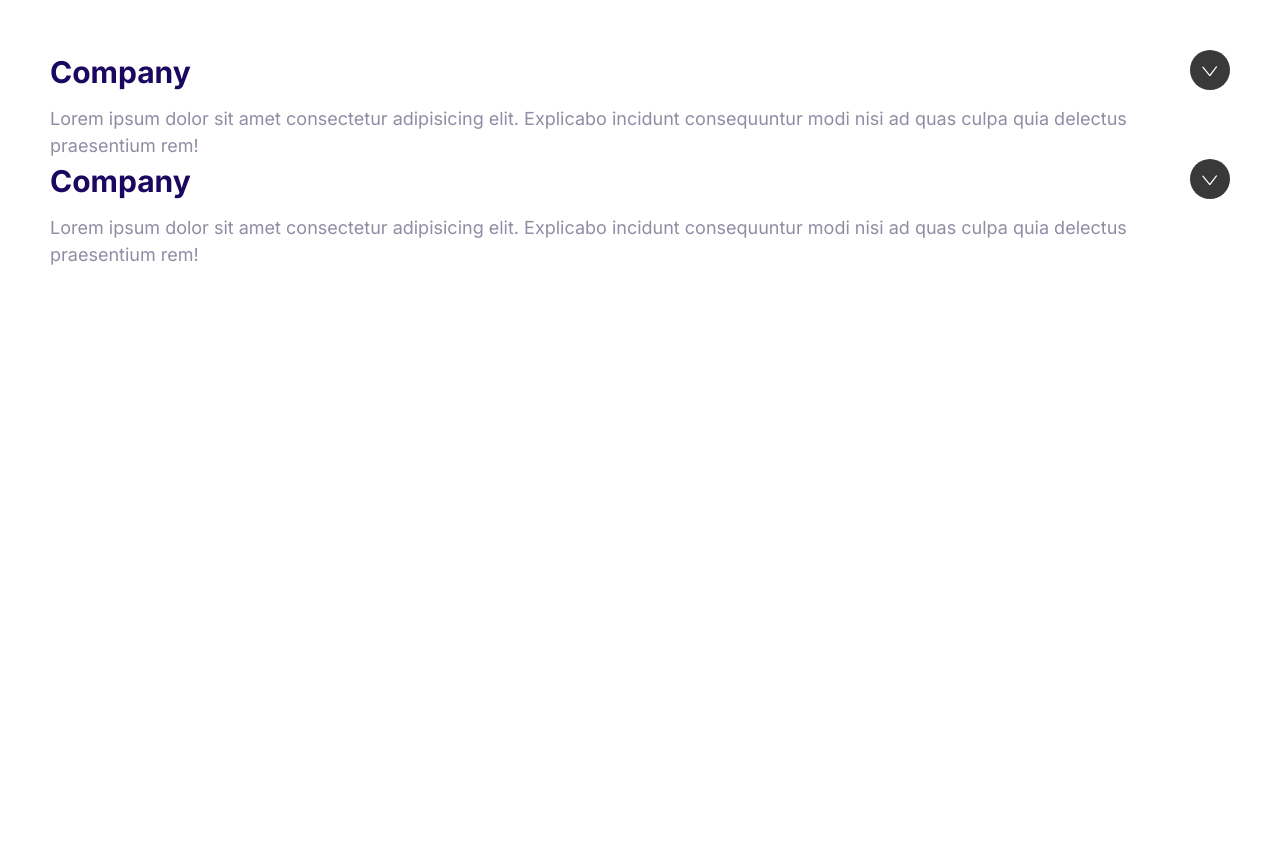
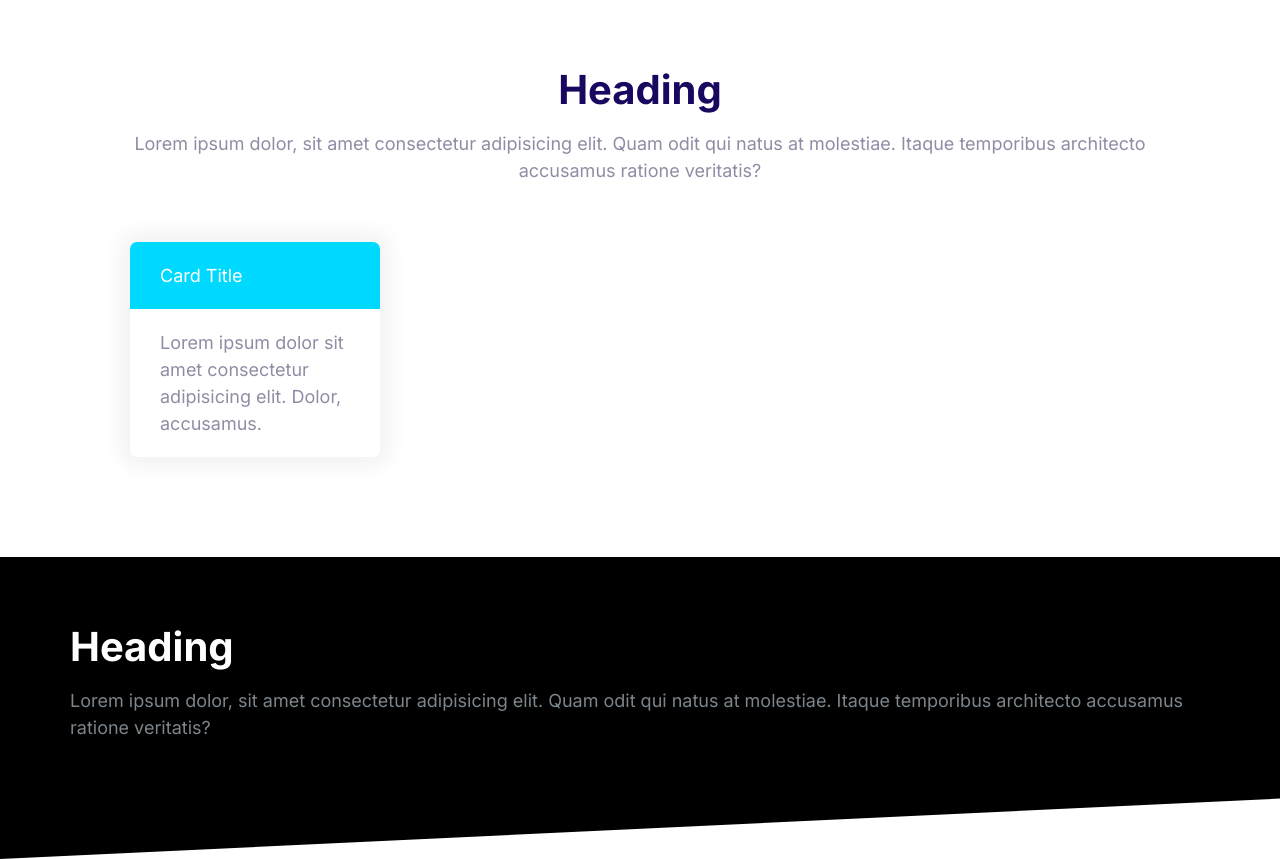
Before and after one commit to codewithjean/moshify, a plain HTML site: page index.html in a window 1280 px wide. Before the commit the page ends 800 px from the top, so only its background shows below. Drawn offline with Linux system fonts and the light colour scheme.

Commit message:
Build the block component.

```diff
--- a/css/styles.css
+++ b/css/styles.css
@@ -13,6 +13,11 @@
 *::after,
 *::before {
   box-sizing: border-box;
+}
+
+.container {
+  max-width: 1140px;
+  margin: 0 auto;
 }
 
 /*Typography*/
@@ -591,3 +596,37 @@
   max-height: 100vh;
   opacity: 1;
 }
+
+/* Blocks */
+
+.block {
+  --padding-vertical: 6rem; /*block level variable */
+  padding: var(--padding-vertical) 2rem;
+}
+
+.block__header {
+  text-align: center;
+}
+
+.block__heading {
+  margin-top: 0;
+}
+
+.block--dark {
+  background: #000;
+  color: #7b858b;
+}
+
+.block--dark .block__heading {
+  color: #fff;
+}
+
+.block--skewed-right {
+  padding-bottom: calc(var(--padding-vertical) + 4rem);
+  clip-path: polygon(0% 0%, 100% 0%, 100% 100%, 0% 80%);
+}
+
+.block--skewed-left {
+  padding-bottom: calc(var(--padding-vertical) + 4rem);
+  clip-path: polygon(0% 0%, 100% 0%, 100% 80%, 0% 100%);
+}
--- a/index.html
+++ b/index.html
@@ -9,31 +9,35 @@
     <link rel="preconnect" href="https://fonts.gstatic.com" crossorigin>
     <link href="https://fonts.googleapis.com/css2?family=Inter:wght@400;600;700&display=swap" rel="stylesheet">
     <link rel="stylesheet" href="css/styles.css">
-    <link rel="preconnect" href="https://fonts.googleapis.com">
-</head>
-<body style="padding:5rem">
-    <div class="collapsible collapsible--expanded">
-        <header class="collapsible__header">
-            <h2 class="collapsible__heading"> Company </h2>
-            <svg class="icon icon--white collapsible__chevron">
-                <use xlink:href="images/sprite.svg#chevron"></use>
-            </svg>
-        </header>
-        <div class="collapsible__content">
-            Lorem ipsum dolor sit amet consectetur adipisicing elit. Explicabo incidunt consequuntur modi nisi ad quas culpa quia delectus praesentium rem!
+    <header>
+        <link rel="preconnect" href="https://fonts.googleapis.com">
+        </head>
+<body >
+    <section class="block container">
+        <header class= "block__header">
+           <h2 class="block__heading"> Heading</h2>
+           <p>
+               Lorem ipsum dolor, sit amet consectetur adipisicing elit.
+               Quam odit qui natus at molestiae. Itaque temporibus architecto accusamus ratione veritatis?
+           </p>
+         </header>
+         <div  style="width: 30%; padding: 4rem">
+            <div class="card card--secondary">
+                <header class="card__header">Card Title</header>
+                <header class="card__body">
+                    Lorem ipsum dolor sit amet consectetur adipisicing elit. Dolor, accusamus.
+                </header>
+            </div>
+          </div>
+   </section>
+    <section class="block block--dark block--skewed-left">
+        <div class="container">
+            <h2 class="block__heading"> Heading</h2>
+            <p>
+                Lorem ipsum dolor, sit amet consectetur adipisicing elit.
+                Quam odit qui natus at molestiae. Itaque temporibus architecto accusamus ratione veritatis?
+            </p>
         </div>
-    </div>
-    <div class="collapsible collapsible--expanded">
-        <header class="collapsible__header">
-            <h2 class="collapsible__heading"> Company </h2>
-            <svg class="icon icon--white collapsible__chevron">
-                <use xlink:href="images/sprite.svg#chevron"></use>
-            </svg>
-        </header>
-        <div class="collapsible__content">
-            Lorem ipsum dolor sit amet consectetur adipisicing elit. Explicabo incidunt consequuntur modi nisi ad quas culpa quia delectus praesentium rem!
-        </div>
-    </div>
-    <script src="js/main.js"></script>
+    </section>
 </body>
 </html>
```
Also changed, not shown: components/blocks.html (added, +26 -0 lines).
